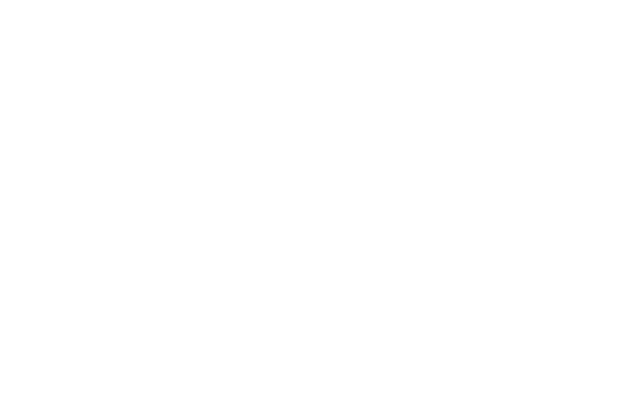
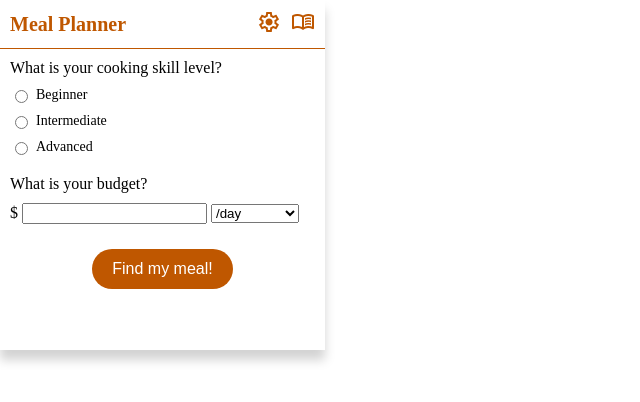
Before and after one commit to ella-whhh/canvas-recipes, a browser extension: page index.html in a window 1280 px wide. Shown: the whole page, without its empty margins (0-640 px from the left). Drawn offline with Linux system fonts and the light colour scheme.

Commit message:
basic UI

```diff
--- a/index.html
+++ b/index.html
@@ -1,11 +1,64 @@
 <!DOCTYPE html>
 <html lang="en">
+
 <head>
     <meta charset="UTF-8">
     <meta name="viewport" content="width=device-width, initial-scale=1.0">
     <title>Cooking with Canvas!</title>
+    <link rel="stylesheet" href="styles.css">
+    <script src="script.js"></script>
 </head>
-<body>
 
+<body id="extension">
+    <div id="navbar">
+        <h1 id="title">Meal Planner</h1>
+        <div id="nav-links">
+            <a href="javascript:loadSettings()">
+                <img class="icon" alt="settings" src="settings.png">
+            </a>
+            <a href="javascript:loadRecipe()">
+                <img class="icon" alt="recipe" src="menu.png">
+            </a>
+        </div>
+    </div>
+    <div id="settings">
+        <form id="questions">
+            <div class="question">
+                <div>What is your cooking skill level?</div>
+                <div class="radio-buttons">
+                    <div class="radio-button">
+                        <input class="radio" type="radio" id="beginner">
+                        <label for="beginner">Beginner</label>
+                    </div>
+                    <div class="radio-button">
+                        <input class="radio" type="radio" id="intermediate">
+                        <label for="intermediate">Intermediate</label>
+                    </div>
+                    <div class="radio-button">
+                        <input class="radio" type="radio" id="advanced">
+                        <label for="advanced">Advanced</label>
+                    </div>
+                </div>
+            </div>
+            <div class="question">
+                <div>What is your budget?</div>
+                <div class="budget-input">
+                    <label for="budget">$</label>
+                    <input type="text" id="budget">
+                    <select>
+                        <option>/day</option>
+                        <option>/week</option>
+                        <option>/two weeks</option>
+                        <option>/month</option>
+                    </select>
+                </div>
+            </div>
+        </form>
+        <button class="button" type="button" onclick="goToRecipe">Find my meal!</button>
+    </div>
+    <div id="recipe">
+
+    </div>
 </body>
+
 </html>
--- /dev/null
+++ b/styles.css
@@ -0,0 +1,92 @@
+#extension {
+    box-shadow: 0px 10px 10px lightgray;
+    width: 325px;
+    height: 350px;
+    margin: 0px;
+    border-color: white;
+}
+
+#navbar {
+    display: flex;
+    padding: 10px;
+    justify-content: space-between;
+    align-items: center;
+    border-bottom: groove;
+    border-color: #bf5700;
+    border-bottom-width: 1px;
+}
+
+#title {
+    font-size: 20px;
+    color: #bf5700;
+    margin: 0px;
+}
+
+#nav-links {
+    display: flex;
+    flex-direction: row;
+    gap: 10px;
+}
+
+.icon {
+    height: 24px;
+    width: 24px;
+}
+
+#settings {
+    padding: 10px;
+    display: flex;
+    flex-direction: column;
+    justify-content: space-between;
+    align-items: center;
+    gap: 10px;
+}
+
+#questions {
+    display: flex;
+    flex-direction: column;
+    gap: 5px;
+    width: 100%;
+}
+
+.button {
+    background-color: #bf5700;
+    border: none;
+    color: white;
+    padding: 10px 20px 10px 20px;
+    text-align: center;
+    font-size: 16px;
+    height: 40px;
+    border-radius: 20px;
+}
+
+.question {
+    font-size: 16px;
+    margin-bottom: 15px;
+}
+
+.radio-buttons {
+    margin-top: 10px;
+    display: flex;
+    flex-direction: column;
+    gap: 10px;
+    font-size: 14px;
+}
+
+.radio {
+    accent-color: #bf5700;
+}
+
+.radio-button {
+    display: flex;
+    flex-direction: row;
+    gap: 5px;
+}
+
+.budget-input {
+    margin-top: 10px;
+}
+
+#recipe {
+
+}
```
Also changed, not shown: index.js (added, +15 -0 lines), README.md, menu.png (added), recipe.html (added), script.js (deleted), settings.png (added), 1 other file.
